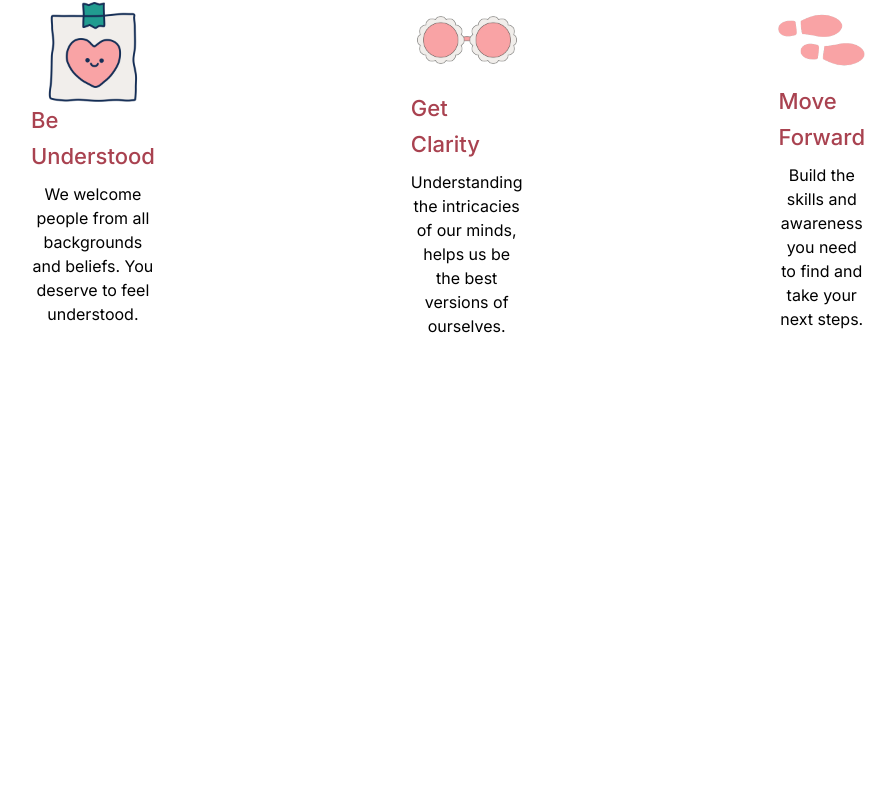
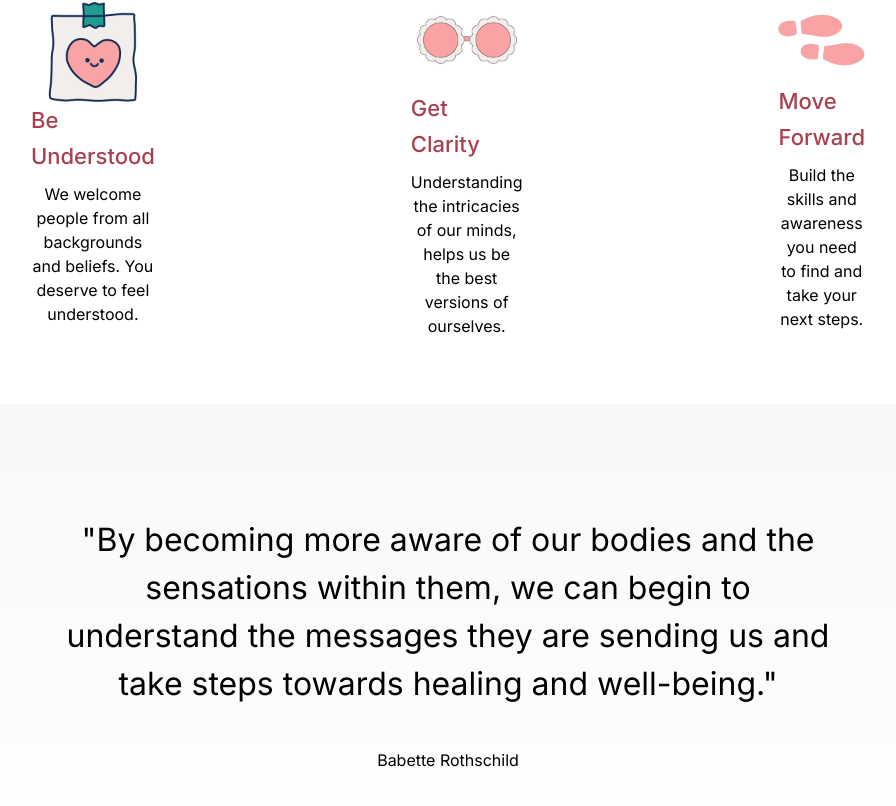
Before and after one commit to FilipaMerino/elizabethnardella, a Next.js app: page / in a window 1280 px wide. Shown: the part 1620-2426 px from the top of the page, without its empty margins (192-1088 px from the left). Before the commit the page ends 2024 px from the top, so only its background shows below. Built offline with nearby package versions, Linux system fonts and the light colour scheme.

Commit message:
Adding quoteSection to home page

```diff
--- a/app/page.tsx
+++ b/app/page.tsx
@@ -92,6 +92,17 @@ export default function Home() {
           </div>
         </div>
       </section>
+
+      <section id='quoteSection'>
+        <div className='flex flex-col items-center justify-center'>
+          <p className='text-[2rem] text-center mb-10'>
+            "By becoming more aware of our bodies and the sensations within
+            them, we can begin to understand the messages they are sending us
+            and take steps towards healing and well-being."
+          </p>
+          <p>Babette Rothschild</p>
+        </div>
+      </section>
     </main>
   );
 }
```
